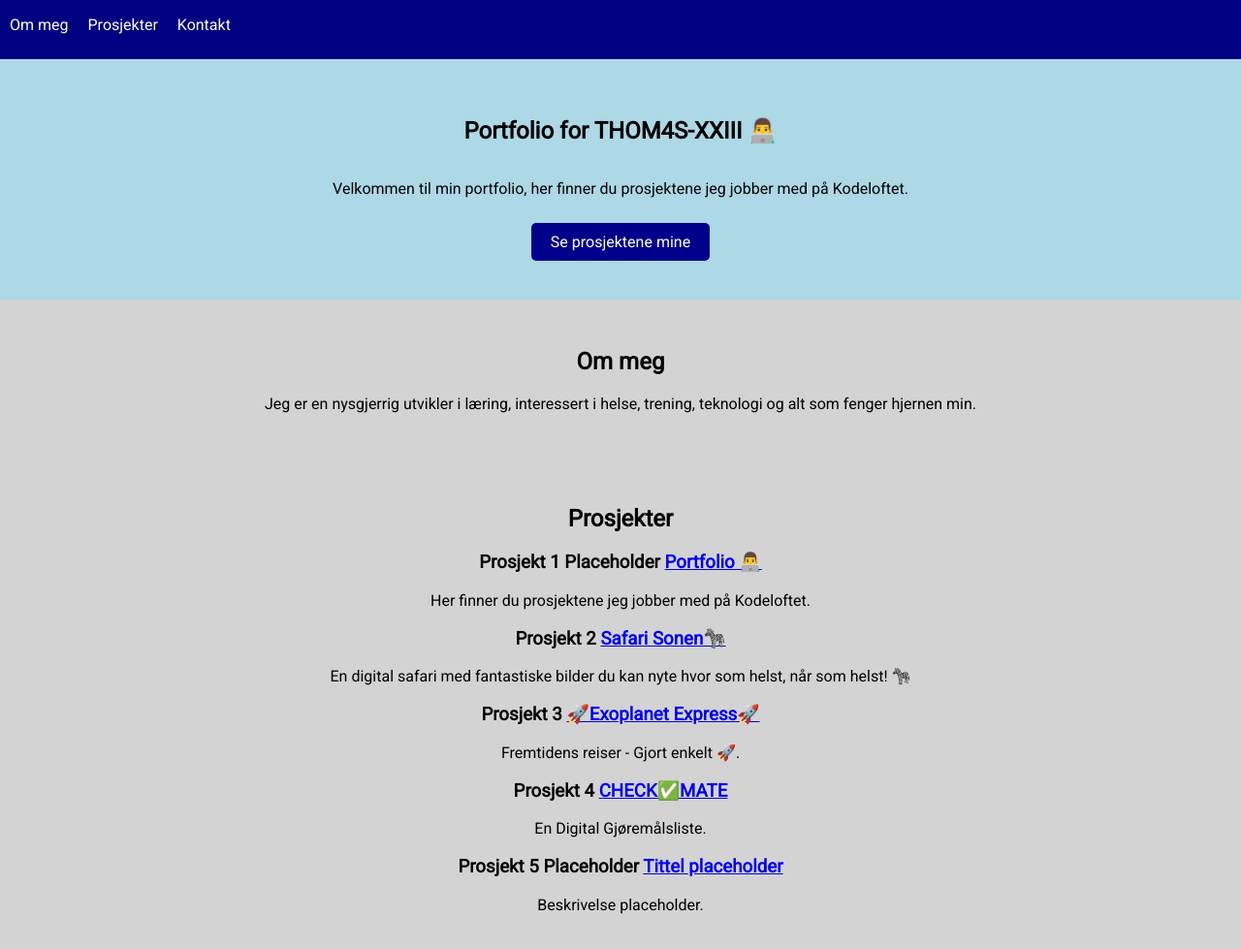
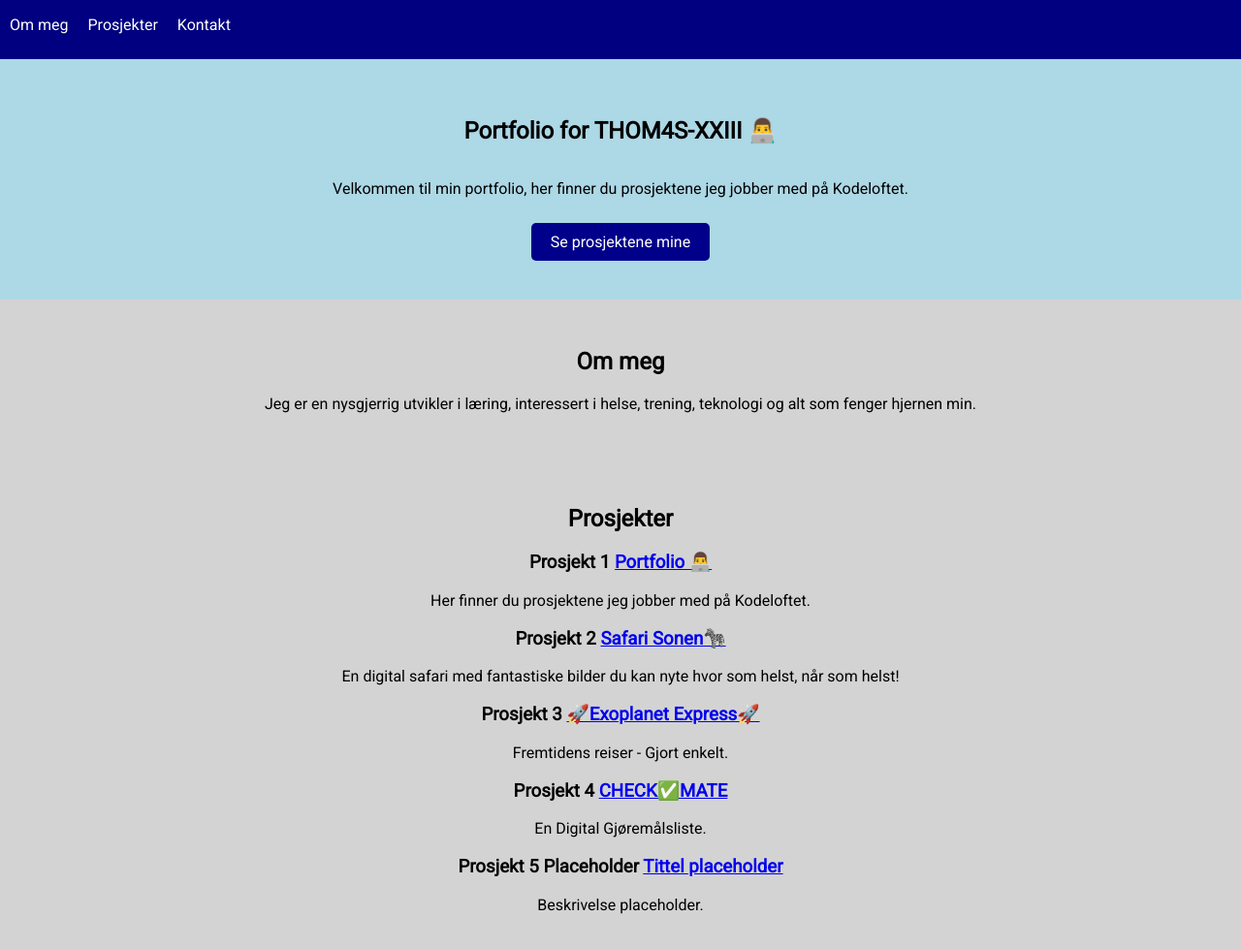
Before and after one commit to THOM4S-XXIII/portfolio_thomas_skr, a website: page index.html in a window 1280 px wide. Shown: the part 91-1070 px from the top of the page at 97% size. Drawn offline with Linux system fonts and the light colour scheme.

Commit message:
små justeringer

```diff
--- a/index.html
+++ b/index.html
@@ -40,19 +40,19 @@
       <section id="prosjekter">
         <h2>Prosjekter</h2>
         <article>
-          <h3>Prosjekt 1 Placeholder <a href="https://portfolio-thom4s-xxiii.vercel.app/" target="_blank" rel="noopener noreferrer">Portfolio 👨‍💻</a>
+          <h3>Prosjekt 1 <a href="https://portfolio-thom4s-xxiii.vercel.app/" target="_blank" rel="noopener noreferrer">Portfolio 👨‍💻</a>
           </h3>
           <p>Her finner du prosjektene jeg jobber med på Kodeloftet.</p>
         </article>
         <article>
           <h3>Prosjekt 2 <a href="https://safari-sonen.vercel.app/" target="_blank" rel="noopener noreferrer">Safari Sonen🦓</a>
           </h3>
-          <p>En digital safari med fantastiske bilder du kan nyte hvor som helst, når som helst! 🦓</p>
+          <p>En digital safari med fantastiske bilder du kan nyte hvor som helst, når som helst!</p>
         </article>
         <article>
           <h3>Prosjekt 3 <a href="https://exoplanet-express.vercel.app/" target="_blank" rel="noopener noreferrer">🚀Exoplanet Express🚀</a>
           </h3>
-          <p>Fremtidens reiser - Gjort enkelt 🚀.</p>
+          <p>Fremtidens reiser - Gjort enkelt.</p>
         </article>
         <article>
           <h3>Prosjekt 4 <a href="https://check-mate-bice-five.vercel.app/" target="_blank" rel="noopener noreferrer">CHECK✅MATE</a>
```
